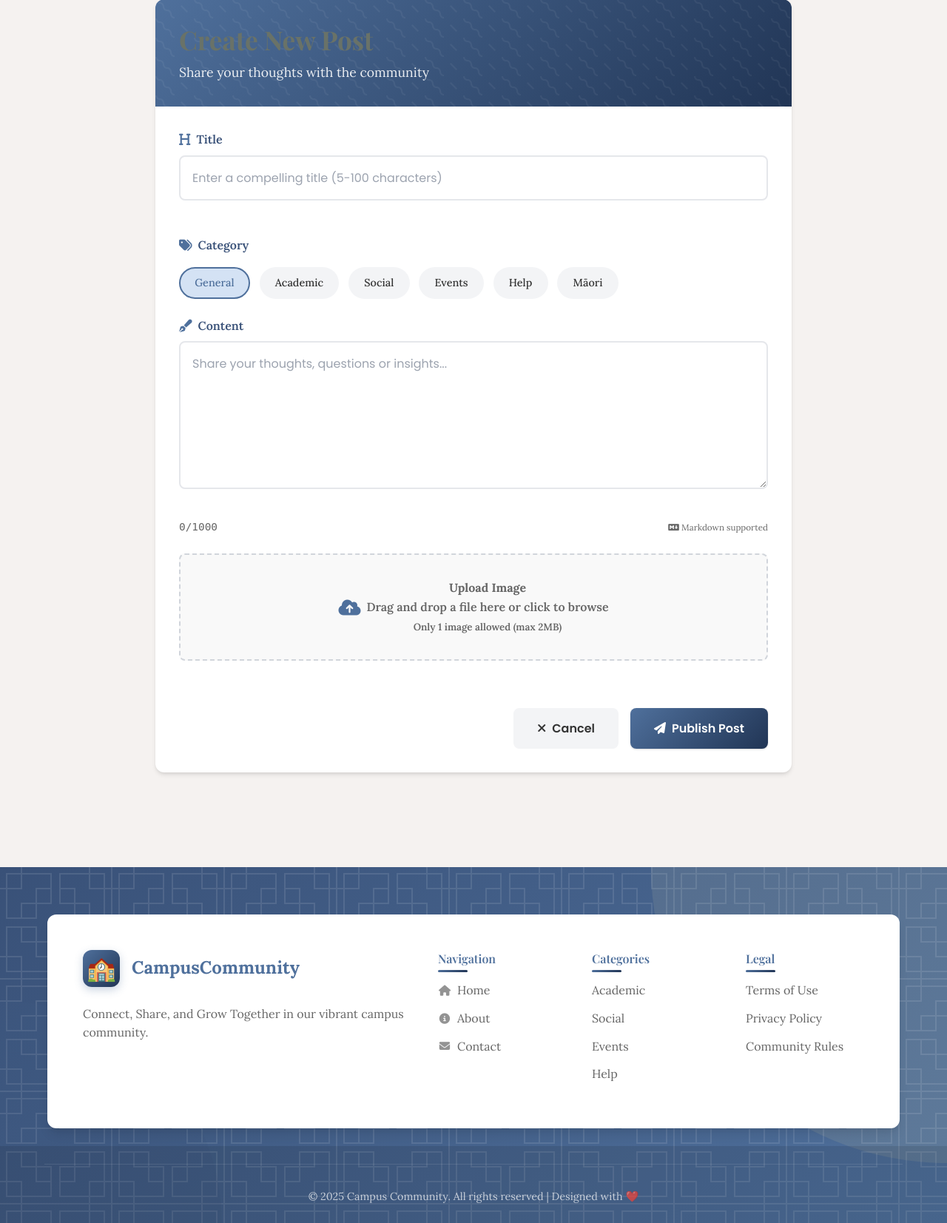
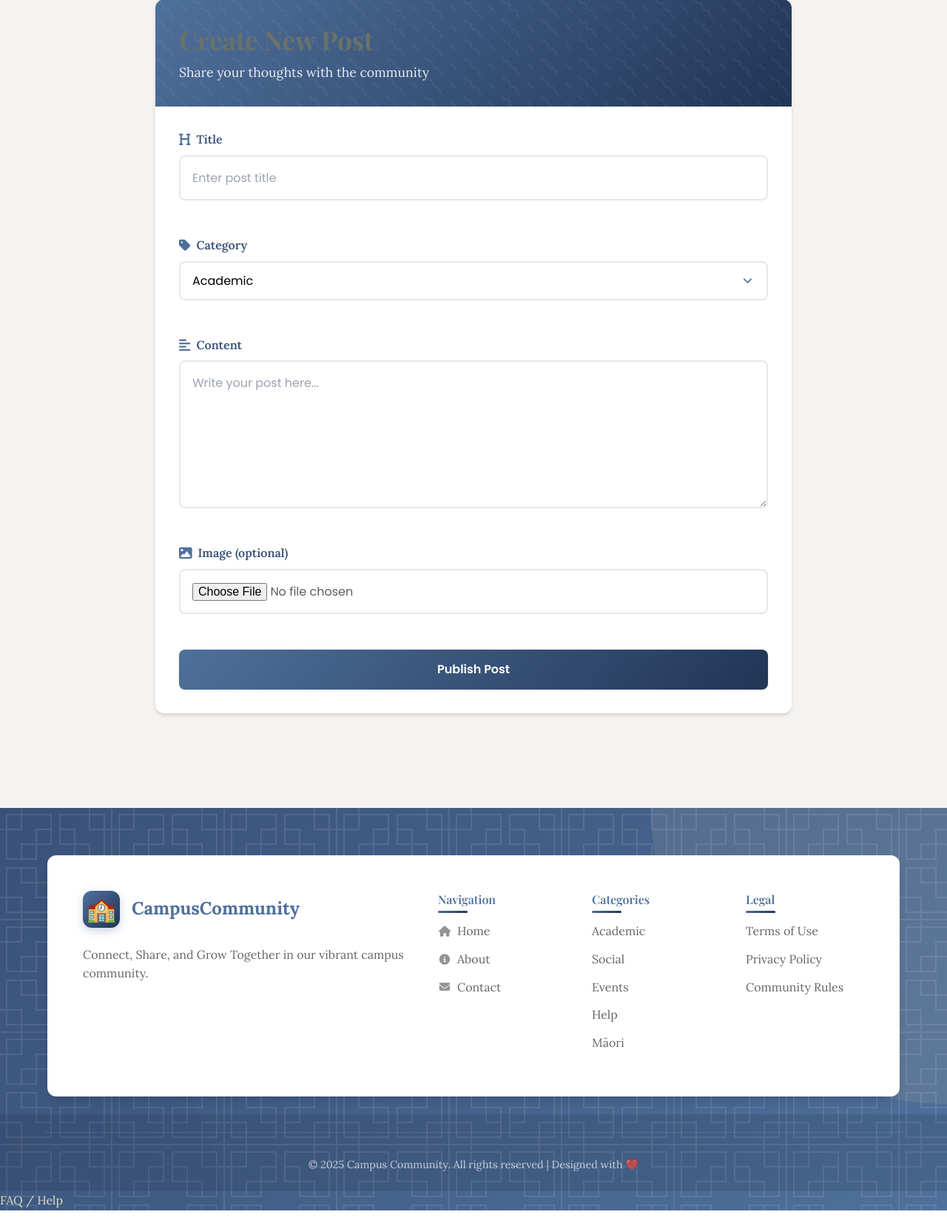
Before and after one commit to TeresaSun4/school_community, a Flask app: page /create_post in a window 1280 px wide. Shown: the part 150-1803 px from the top of the page at 74% size. Run offline with Flask 3, Linux system fonts and the light colour scheme; the visitor is signed in with stand-in values (Sample User, id 1); some libraries are stand-ins or nearby versions.

Commit message:
version2

```diff
--- a/app.py
+++ b/app.py
@@ -23,6 +23,7 @@ app.config['SQLALCHEMY_BINDS'] = {
 app.config['SQLALCHEMY_TRACK_MODIFICATIONS'] = False
 app.config['UPLOAD_FOLDER'] = 'static/uploads'
 app.config['ALLOWED_EXTENSIONS'] = {'png', 'jpg', 'jpeg', 'gif'}
+app.config['WTF_CSRF_ENABLED'] = False
 
 # Initialize extensions
 db = SQLAlchemy(app)
@@ -310,12 +311,7 @@ def logout():
 # Main route
 @app.route('/')
 def index():
-    """
-    Home page route - Displays list of posts with pagination and category filtering
-    Equivalent SQL:
-    - All categories: SELECT * FROM post ORDER BY created_at DESC LIMIT 8 OFFSET (page-1)*8
-    - Specific category: SELECT * FROM post WHERE category = :category ORDER BY created_at DESC LIMIT 8 OFFSET (page-1)*8
-    """
+    """Show the home page with posts and category filtering."""
     page = request.args.get('page', 1, type=int)
     category = request.args.get('category', 'all')
 
@@ -345,6 +341,7 @@ def index():
 @app.route('/create_post', methods=['GET', 'POST'])
 @login_required
 def create_post():
+    """Allow logged-in users to create a new post."""
     if request.method == 'POST':
         title = request.form['title'].strip()
         content = request.form['content'].strip()
@@ -390,6 +387,7 @@ def create_post():
 
 @app.route('/post/<int:post_id>')
 def view_post(post_id):
+    """Show a single post and its details."""
     post = Post.query.get_or_404(post_id)
     from datetime import datetime
     return render_template('view_post.html', post=post, now=datetime.utcnow())
@@ -397,6 +395,7 @@ def view_post(post_id):
 @app.route('/post/<int:post_id>/comment', methods=['POST'])
 @login_required
 def add_comment(post_id):
+    """Allow logged-in users to add a comment to a post."""
     """
     Add comment functionality
     Equivalent SQL:
@@ -433,6 +432,7 @@ def add_comment(post_id):
 @app.route('/post/<int:post_id>/like', methods=['POST'])
 @login_required
 def like_post(post_id):
+    """Allow logged-in users to like or unlike a post."""
     """
     Like/Unlike functionality - using Many-To-Many relationship
     Equivalent SQL:
@@ -478,6 +478,7 @@ def like_post(post_id):
 @app.route('/profile/<username>')
 @login_required
 def profile(username):
+    """Show the profile page for a user."""
     user = User.query.filter_by(username=username).first_or_404()
     page = request.args.get('page', 1, type=int)
     posts = Post.query.filter_by(user_id=user.id).order_by(Post.created_at.desc()).paginate(page=page, per_page=5)
@@ -489,6 +490,7 @@ def profile(username):
 
 @app.route('/search')
 def search():
+    """Search for posts and users."""
     query = request.args.get('q', '').strip()
     if query:
         page = request.args.get('page', 1, type=int)
@@ -547,6 +549,11 @@ def contact():
 def community_rules():
     """Community Rules page"""
     return render_template('community_rules.html', now=datetime.now())
+
+@app.route('/faq')
+def faq():
+    """Show the FAQ and help page."""
+    return render_template('faq.html')
 # User profile routes
 
 # Username update and account deletion routes
@@ -574,11 +581,15 @@ def update_username():
 @app.route('/delete_account')
 @login_required
 def delete_account():
+    """Allow a user to permanently delete their account and all data."""
     # Delete all posts by the user
     Post.query.filter_by(user_id=current_user.id).delete()
 
     # Delete all comments by the user
     Comment.query.filter_by(user_id=current_user.id).delete()
+
+    # Delete all likes by the user
+    db.session.execute(likes.delete().where(likes.c.user_id == current_user.id))
 
     # Save user ID so we can access it after deleting the user
     user_id = current_user.id
@@ -598,6 +609,7 @@ def delete_account():
 @app.route('/api/like/<int:post_id>', methods=['POST'])
 @login_required
 def api_like_post(post_id):
+    """AJAX endpoint for liking/unliking a post."""
     """
     AJAX version of like/unlike functionality
     Returns JSON response for client-side processing
@@ -630,6 +642,7 @@ def api_like_post(post_id):
 @app.route('/post/<int:post_id>/delete', methods=['POST'])
 @login_required
 def delete_post(post_id):
+    """Allow the post author to delete their post."""
     """
     Delete Post Function
     1. Check if user is the post author
@@ -675,19 +688,3 @@ if __name__ == '__main__':
     # The database has already been initialized earlier
     port = int(os.environ.get('PORT', 8082))  # Change default port to 8082
     app.run(debug=True, host='0.0.0.0', port=port)
-# Note: The database has already been initialized earlier
-
-
-
-
-
-# Delete confirmation (Nielsen: User control principle)
-@app.route('/delete_post/<int:post_id>', methods=['POST'])
-def delete_post(post_id):
-    # Require explicit confirmation
-    if not request.form.get('confirmation'):
-        abort(400, "Deletion requires confirmation")  # Covered in T19
-
-    # Proceed with deletion
-    db.execute("DELETE FROM posts WHERE id = ?", (post_id,))
-    return redirect(url_for('index'))
--- a/templates/base.html
+++ b/templates/base.html
@@ -366,6 +366,7 @@
                             <li class="footer-nav-item"><a href="{{ url_for('index', category='social') }}">Social</a></li>
                             <li class="footer-nav-item"><a href="{{ url_for('index', category='events') }}">Events</a></li>
                             <li class="footer-nav-item"><a href="{{ url_for('index', category='help') }}">Help</a></li>
+                            <li class="footer-nav-item"><a href="{{ url_for('index', category='maori') }}">Māori</a></li>
                         </ul>
                     </div>
 
@@ -389,6 +390,9 @@
                     </div>
                 </div>
             </div>
+        </div>
+        <div class="footer-links">
+            <a href="{{ url_for('faq') }}" class="footer-link">FAQ / Help</a>
         </div>
     </footer>
 
--- a/templates/create_post.html
+++ b/templates/create_post.html
@@ -340,88 +340,39 @@ textarea.form-control {
         {% endif %}
       {% endwith %}
 
-      <form method="POST" class="post-form" enctype="multipart/form-data">
+      <form class="post-form" method="POST" enctype="multipart/form-data">
         <input type="hidden" name="csrf_token" value="{{ csrf_token() }}"/>
 
+        <!-- Title input -->
         <div class="form-group">
-          <label for="title"><i class="fas fa-heading"></i> Title</label>
-          <input
-            type="text"
-            id="title"
-            name="title"
-            class="form-control"
-            placeholder="Enter a compelling title (5-100 characters)"
-            minlength="5"
-            maxlength="100"
-            required
-          >
+            <label for="title"><i class="fas fa-heading"></i> Title</label>
+            <input type="text" id="title" name="title" class="form-control" placeholder="Enter post title" required>
         </div>
-
+        <!-- Category dropdown -->
         <div class="form-group">
-          <label><i class="fas fa-tags"></i> Category</label>
-          <div class="category-pills">
-            <input type="radio" id="cat-general" name="category" value="general" class="category-pill" checked>
-            <label for="cat-general">General</label>
-
-            <input type="radio" id="cat-academic" name="category" value="academic" class="category-pill">
-            <label for="cat-academic">Academic</label>
-
-            <input type="radio" id="cat-social" name="category" value="social" class="category-pill">
-            <label for="cat-social">Social</label>
-
-            <input type="radio" id="cat-events" name="category" value="events" class="category-pill">
-            <label for="cat-events">Events</label>
-
-            <input type="radio" id="cat-help" name="category" value="help" class="category-pill">
-            <label for="cat-help">Help</label>
-
-            <input type="radio" id="cat-help" name="category" value="Māori" class="category-pill">
-            <label for="cat-help">Māori</label>
-
-
-          </div>
+            <label for="category"><i class="fas fa-tag"></i> Category</label>
+            <select id="category" name="category" class="form-control" required>
+                <option value="academic">Academic</option>
+                <option value="social">Social</option>
+                <option value="events">Events</option>
+                <option value="help">Help</option>
+                <option value="general">General</option>
+                <option value="maori">Māori</option>
+            </select>
         </div>
-
+        <!-- Content input -->
         <div class="form-group">
-          <label for="content"><i class="fas fa-pen-fancy"></i> Content</label>
-          <textarea
-            id="content"
-            name="content"
-            class="form-control"
-            placeholder="Share your thoughts, questions or insights..."
-            minlength="10"
-            required
-          ></textarea>
-          <div class="form-footer">
-            <div class="char-counter"><span id="char-count">0</span>/1000</div>
-            <small><i class="fab fa-markdown"></i> Markdown supported</small>
-          </div>
+            <label for="content"><i class="fas fa-align-left"></i> Content</label>
+            <textarea id="content" name="content" class="form-control" rows="6" placeholder="Write your post here..." required></textarea>
         </div>
-
+        <!-- Image upload -->
         <div class="form-group">
-          <div class="file-upload">
-            <label for="images">
-              <i class="fas fa-cloud-upload-alt" style="font-size: 1.5rem;"></i>
-              <div>
-                <strong>Upload Image</strong>
-                <p>Drag and drop a file here or click to browse</p>
-                <small>Only 1 image allowed (max 2MB)</small>
-              </div>
-            </label>
-            <input type="file" id="images" name="images" accept="image/*">
-          </div>
-          <div id="image-preview" class="image-preview"></div>
+            <label for="images"><i class="fas fa-image"></i> Image (optional)</label>
+            <input type="file" id="images" name="images" class="form-control" accept="image/*">
         </div>
-
-        <div class="form-actions">
-          <a href="{{ url_for('index') }}" class="btn btn-secondary">
-            <i class="fas fa-times"></i> Cancel
-          </a>
-          <button type="submit" class="btn btn-primary">
-            <i class="fas fa-paper-plane"></i> Publish Post
-          </button>
-        </div>
-      </form>
+        <!-- Submit button -->
+        <button type="submit" class="btn btn-primary">Publish Post</button>
+    </form>
     </div>
   </div>
 </div>
```
Also changed, not shown: reset_db.py (deleted, +0 -55 lines), templates/index.html (+9 -0 lines), community.db, content.db, 1 other file.
